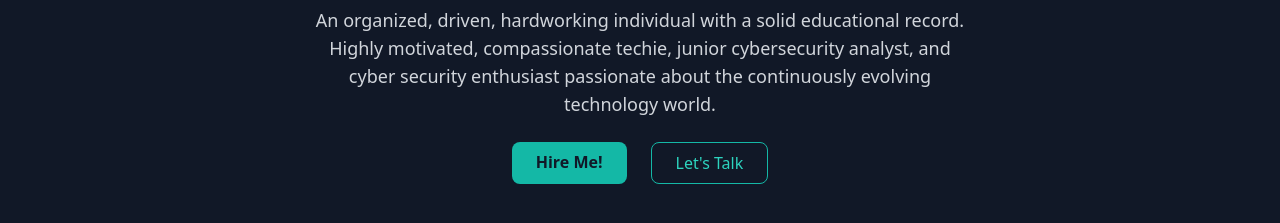
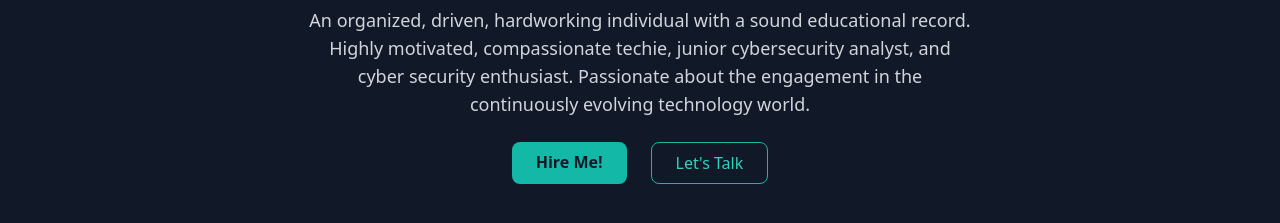
Before and after one commit to auwwal46/portfolio, a plain HTML site: page index.html in a window 1280 px wide. Shown: the part 337-560 px from the top of the page. Drawn offline with nearby package versions, Linux system fonts and the light colour scheme.

Commit message:
Update index.html

```diff
--- a/index.html
+++ b/index.html
@@ -26,7 +26,7 @@
         <div class="max-w-2xl">
             <h1 class="text-5xl font-bold text-teal-400">Hi, I'm Auwal Salisu</h1>
             <p class="mt-4 text-lg text-gray-300">
-                An organized, driven, hardworking individual with a solid educational record. Highly motivated, compassionate techie, junior cybersecurity analyst, and cyber security enthusiast passionate about the continuously evolving technology world.
+                An organized, driven, hardworking individual with a sound educational record. Highly motivated, compassionate techie, junior cybersecurity analyst, and cyber security enthusiast. Passionate about the engagement in the continuously evolving technology world.
             </p>
             <div class="mt-6 flex justify-center space-x-6">
                 <a href="#" class="bg-teal-500 text-gray-900 font-semibold py-2 px-6 rounded-lg hover:bg-teal-400">Hire Me!</a>
```
